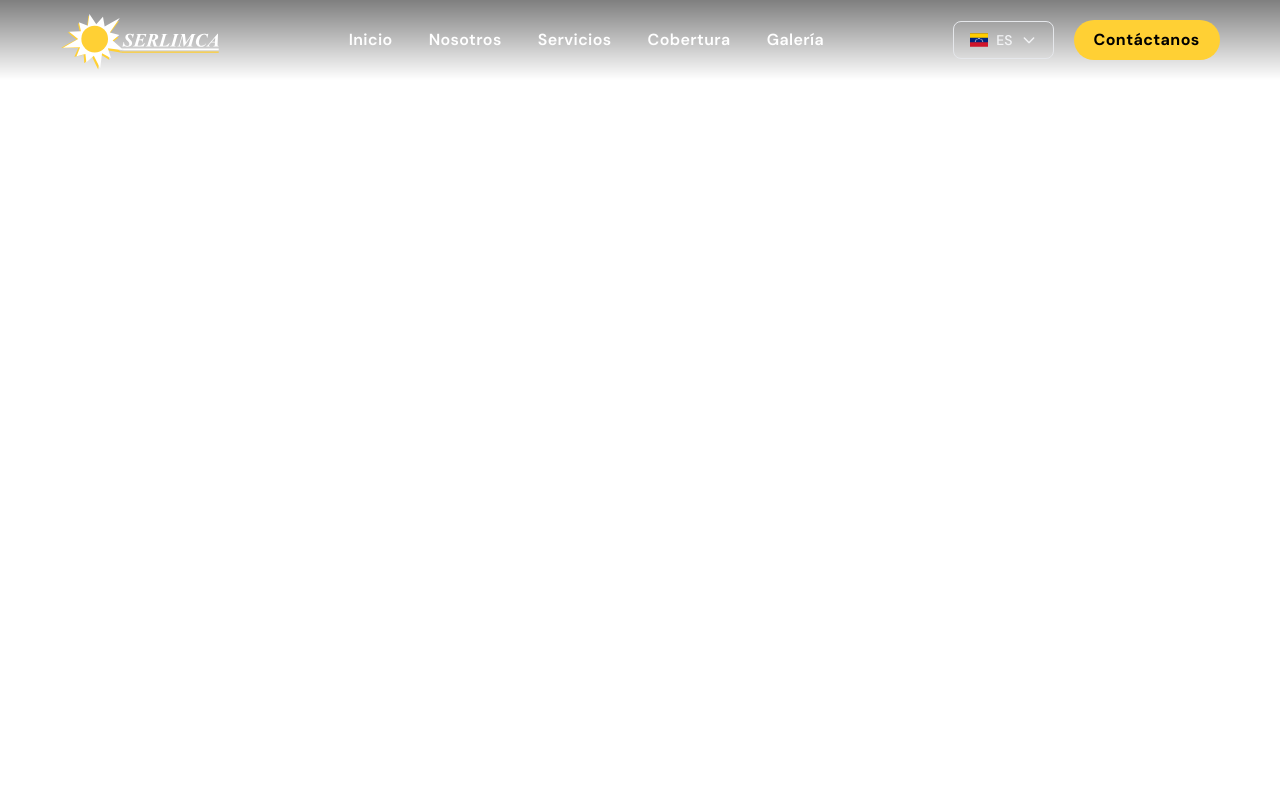
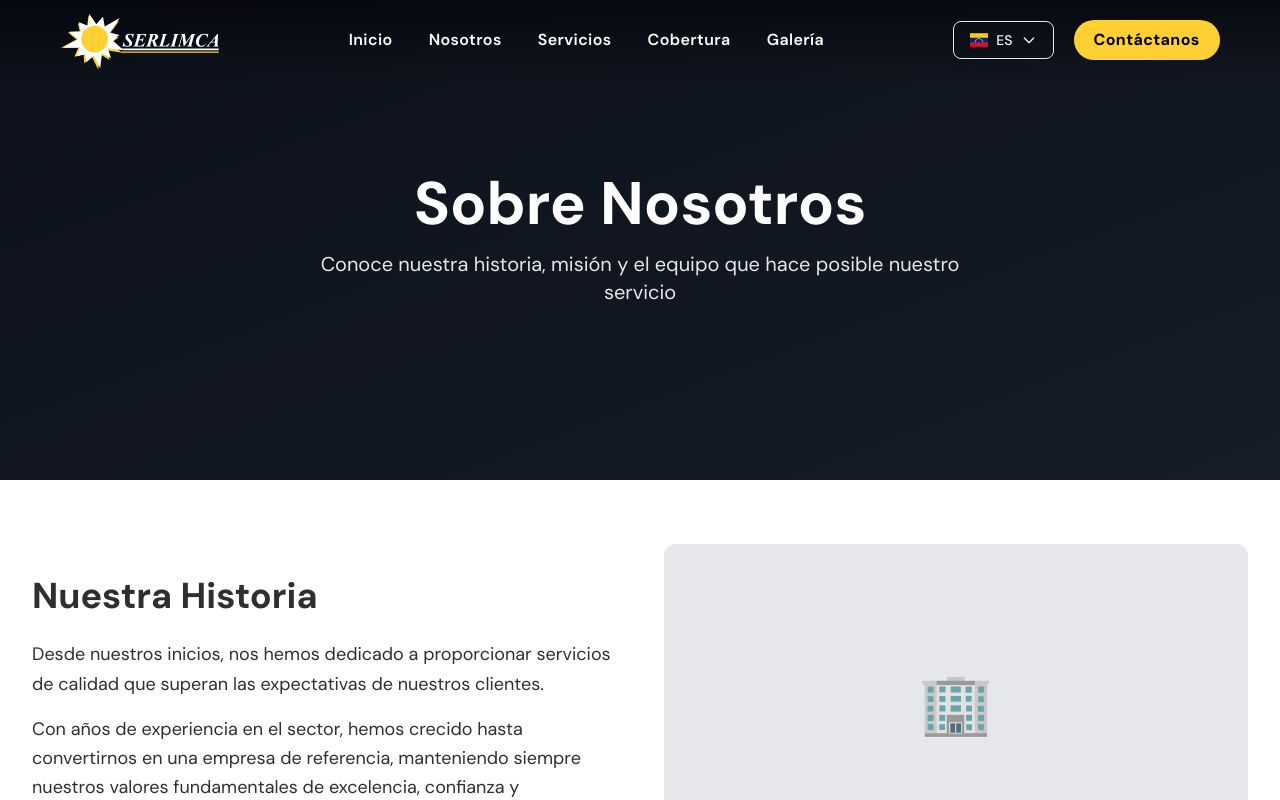
Before and after one commit to luis-alvarezf10/serlimca-page, a React (Vite) app: page /aboutus in a window 1280 px wide. Shown: the top 800 px of the page. Built offline with nearby package versions, Linux system fonts and the light colour scheme.

Commit message:
seccion de nosotros

```diff
--- a/src/App.jsx
+++ b/src/App.jsx
@@ -1,6 +1,7 @@
 import { Routes, Route } from 'react-router-dom'
 import Header from './components/Header'
 import Home from './pages/home/Home'
+import About from './pages/About'
 import Servicios from './pages/Servicios'
 import Contacto from './pages/Contacto'
 
@@ -11,6 +12,7 @@ function App() {
       <main className="w-full">
         <Routes>
           <Route path="/" element={<Home />} />
+          <Route path="/aboutus" element={<About />} />
           <Route path="/servicios" element={<Servicios />} />
           <Route path="/contacto" element={<Contacto />} />
         </Routes>
--- a/src/components/Header.jsx
+++ b/src/components/Header.jsx
@@ -1,5 +1,5 @@
 import { useState, useEffect } from 'react'
-import { Link } from 'react-router-dom'
+import { Link, useLocation, useNavigate } from 'react-router-dom'
 import { useLanguage } from '../context/LanguageContext'
 import logo from '../assets/normal-logo.svg'
 import logoWhite from '../assets/white-logo.svg'
@@ -16,14 +16,37 @@ export default function Header() {
   const [menuOpen, setMenuOpen] = useState(false)
   const [langDropdownOpen, setLangDropdownOpen] = useState(false)
   const { language, setLanguage, t } = useLanguage()
+  const location = useLocation()
+  const navigate = useNavigate()
 
   const navLinks = [
-    { to: '/', label: t('nav.home') },
-    { to: '/aboutus', label: t('nav.about') },
-    { to: '/services', label: t('nav.services') },
-    { to: '/coverage', label: t('nav.coverage') },
-    { to: '/galley', label: t('nav.gallery') }
+    { to: '/', label: t('nav.home'), type: 'route' },
+    { to: '#nosotros', label: t('nav.about'), type: 'scroll' },
+    { to: '/services', label: t('nav.services'), type: 'route' },
+    { to: '/coverage', label: t('nav.coverage'), type: 'route' },
+    { to: '/galley', label: t('nav.gallery'), type: 'route' }
   ]
+
+  const handleNavClick = (e, link) => {
+    if (link.type === 'scroll') {
+      e.preventDefault()
+      if (location.pathname !== '/') {
+        navigate('/')
+        setTimeout(() => {
+          const element = document.querySelector(link.to)
+          if (element) {
+            element.scrollIntoView({ behavior: 'smooth', block: 'start' })
+          }
+        }, 100)
+      } else {
+        const element = document.querySelector(link.to)
+        if (element) {
+          element.scrollIntoView({ behavior: 'smooth', block: 'start' })
+        }
+      }
+      setMenuOpen(false)
+    }
+  }
 
   useEffect(() => {
     const handleScroll = () => {
@@ -45,11 +68,52 @@ export default function Header() {
         {/* Desktop Menu */}
 
         <div className="flex gap-5 hidden md:flex md:block">
-          {navLinks.map((link) => (
-            <Link className={`px-2 py-1 font-semibold rounded-lg tracking-wide ${isScrolled ? 'hover:bg-gray-300' : 'text-white hover:bg-white/10'}`} key={link.to} to={link.to}>
-              {link.label}
-            </Link>
-          ))}
+          {navLinks.map((link) => {
+            const isActive = link.type === 'scroll'
+              ? location.pathname === '/' && location.hash === link.to
+              : location.pathname === link.to
+
+            if (link.type === 'scroll') {
+              return (
+                <a
+                  href={link.to}
+                  onClick={(e) => handleNavClick(e, link)}
+                  className={`relative px-2 py-1 font-semibold rounded-lg tracking-wide transition-colors cursor-pointer ${
+                    isActive
+                      ? 'text-primary'
+                      : isScrolled
+                        ? 'hover:bg-gray-300'
+                        : 'text-white hover:bg-white/10'
+                  }`}
+                  key={link.to}
+                >
+                  {link.label}
+                  {isActive && (
+                    <span className="absolute bottom-0 left-0 right-0 h-1 bg-primary rounded-full"></span>
+                  )}
+                </a>
+              )
+            }
+
+            return (
+              <Link
+                className={`relative px-2 py-1 font-semibold rounded-lg tracking-wide transition-colors ${
+                  isActive
+                    ? 'text-primary'
+                    : isScrolled
+                      ? 'hover:bg-gray-300'
+                      : 'text-white hover:bg-white/10'
+                }`}
+                key={link.to}
+                to={link.to}
+              >
+                {link.label}
+                {isActive && (
+                  <span className="absolute bottom-0 left-0 right-0 h-1 bg-primary rounded-full"></span>
+                )}
+              </Link>
+            )
+          })}
         </div>
 
         <div className='flex items-center justify-center gap-5'>
@@ -109,12 +173,46 @@ export default function Header() {
 
       {/* Mobile Menu */}
       {menuOpen && (
-        <div>
-          {navLinks.map((link) => (
-            <Link key={link.to} to={link.to} onClick={() => setMenuOpen(false)}>
-              {link.label}
-            </Link>
-          ))}
+        <div className="md:hidden bg-white shadow-lg">
+          {navLinks.map((link) => {
+            const isActive = link.type === 'scroll'
+              ? location.pathname === '/' && location.hash === link.to
+              : location.pathname === link.to
+
+            if (link.type === 'scroll') {
+              return (
+                <a
+                  key={link.to}
+                  href={link.to}
+                  onClick={(e) => handleNavClick(e, link)}
+                  className={`relative block px-6 py-3 font-semibold cursor-pointer ${
+                    isActive ? 'text-primary bg-gray-100' : 'hover:bg-gray-50'
+                  }`}
+                >
+                  {link.label}
+                  {isActive && (
+                    <span className="absolute bottom-0 left-0 right-0 h-1 bg-primary"></span>
+                  )}
+                </a>
+              )
+            }
+
+            return (
+              <Link
+                key={link.to}
+                to={link.to}
+                onClick={() => setMenuOpen(false)}
+                className={`relative block px-6 py-3 font-semibold ${
+                  isActive ? 'text-primary bg-gray-100' : 'hover:bg-gray-50'
+                }`}
+              >
+                {link.label}
+                {isActive && (
+                  <span className="absolute bottom-0 left-0 right-0 h-1 bg-primary"></span>
+                )}
+              </Link>
+            )
+          })}
         </div>
       )}
     </header>
--- a/src/pages/About.jsx
+++ b/src/pages/About.jsx
@@ -1,24 +1,141 @@
+import { useLanguage } from '../context/LanguageContext'
+
 function About() {
+  const { t } = useLanguage()
+
   return (
-    <div className="container mx-auto px-6 py-12">
-      <div className="max-w-4xl mx-auto">
-        <h1 className="text-5xl font-bold mb-6">Acerca de Nosotros</h1>
-        <p className="text-xl text-gray-300 mb-8">
-          Conoce más sobre nuestra empresa y equipo.
-        </p>
+    <div className="w-full">
+      {/* Hero Section */}
+      <section className="relative h-[60vh] flex items-center justify-center bg-gradient-to-br from-gray-900 to-gray-800">
+        <div className="absolute inset-0 bg-black/30"></div>
+        <div className="relative z-10 text-center px-6">
+          <h1 className="text-5xl md:text-6xl font-bold text-white mb-4">
+            Sobre Nosotros
+          </h1>
+          <p className="text-xl text-gray-200 max-w-2xl mx-auto">
+            Conoce nuestra historia, misión y el equipo que hace posible nuestro servicio
+          </p>
+        </div>
+      </section>
 
-        <div className="space-y-8">
-          {[1, 2, 3].map((item) => (
-            <div key={item} className="bg-gray-800 p-6 rounded-lg">
-              <h2 className="text-2xl font-semibold mb-3">Información {item}</h2>
-              <p className="text-gray-400">
-                Lorem ipsum dolor sit amet, consectetur adipiscing elit.
-                Sed do eiusmod tempor incididunt ut labore et dolore magna aliqua.
+      {/* Nuestra Historia */}
+      <section className="py-16 px-8 max-w-7xl mx-auto">
+        <div className="grid md:grid-cols-2 gap-12 items-center">
+          <div>
+            <h2 className="text-4xl font-bold mb-6">Nuestra Historia</h2>
+            <p className="text-lg leading-relaxed mb-4">
+              Desde nuestros inicios, nos hemos dedicado a proporcionar servicios de calidad
+              que superan las expectativas de nuestros clientes.
+            </p>
+            <p className="text-lg leading-relaxed">
+              Con años de experiencia en el sector, hemos crecido hasta convertirnos en
+              una empresa de referencia, manteniendo siempre nuestros valores fundamentales
+              de excelencia, confianza y compromiso.
+            </p>
+          </div>
+          <div className="bg-gray-200 h-80 rounded-xl flex items-center justify-center">
+            <span className="text-6xl">🏢</span>
+          </div>
+        </div>
+      </section>
+
+      {/* Misión y Visión */}
+      <section className="py-16 px-8 bg-gray-50">
+        <div className="max-w-7xl mx-auto">
+          <div className="grid md:grid-cols-2 gap-8">
+            {/* Misión */}
+            <div className="bg-white p-8 rounded-xl shadow-lg">
+              <div className="text-5xl mb-4">🎯</div>
+              <h3 className="text-3xl font-bold mb-4">Nuestra Misión</h3>
+              <p className="text-lg leading-relaxed">
+                Proporcionar servicios excepcionales que impulsen el éxito de nuestros clientes,
+                manteniendo los más altos estándares de calidad y profesionalismo en cada proyecto.
               </p>
             </div>
-          ))}
+
+            {/* Visión */}
+            <div className="bg-white p-8 rounded-xl shadow-lg">
+              <div className="text-5xl mb-4">🚀</div>
+              <h3 className="text-3xl font-bold mb-4">Nuestra Visión</h3>
+              <p className="text-lg leading-relaxed">
+                Ser líderes reconocidos en el sector, innovando constantemente y expandiendo
+                nuestros servicios para satisfacer las necesidades cambiantes del mercado.
+              </p>
+            </div>
+          </div>
         </div>
-      </div>
+      </section>
+
+      {/* Valores */}
+      <section className="py-16 px-8 max-w-7xl mx-auto">
+        <h2 className="text-4xl font-bold text-center mb-12">Nuestros Valores</h2>
+        <div className="grid md:grid-cols-3 gap-8">
+          <div className="text-center p-6">
+            <div className="text-5xl mb-4">💎</div>
+            <h3 className="text-2xl font-semibold mb-3">Excelencia</h3>
+            <p className="leading-relaxed">
+              Nos esforzamos por la perfección en cada detalle de nuestro trabajo
+            </p>
+          </div>
+
+          <div className="text-center p-6">
+            <div className="text-5xl mb-4">🤝</div>
+            <h3 className="text-2xl font-semibold mb-3">Confianza</h3>
+            <p className="leading-relaxed">
+              Construimos relaciones duraderas basadas en la transparencia y honestidad
+            </p>
+          </div>
+
+          <div className="text-center p-6">
+            <div className="text-5xl mb-4">⚡</div>
+            <h3 className="text-2xl font-semibold mb-3">Innovación</h3>
+            <p className="leading-relaxed">
+              Adoptamos nuevas tecnologías y métodos para mejorar continuamente
+            </p>
+          </div>
+        </div>
+      </section>
+
+      {/* Equipo */}
+      <section className="py-16 px-8 bg-gray-50">
+        <div className="max-w-7xl mx-auto">
+          <h2 className="text-4xl font-bold text-center mb-12">Nuestro Equipo</h2>
+          <div className="grid md:grid-cols-3 gap-8">
+            {[1, 2, 3].map((member) => (
+              <div key={member} className="bg-white rounded-xl overflow-hidden shadow-lg">
+                <div className="bg-gray-300 h-64 flex items-center justify-center">
+                  <span className="text-6xl">👤</span>
+                </div>
+                <div className="p-6">
+                  <h3 className="text-xl font-bold mb-2">Nombre del Miembro</h3>
+                  <p className="text-primary font-semibold mb-3">Cargo</p>
+                  <p className="text-gray-600">
+                    Profesional con amplia experiencia en el sector
+                  </p>
+                </div>
+              </div>
+            ))}
+          </div>
+        </div>
+      </section>
+
+      {/* CTA Section */}
+      <section className="py-16 px-8 bg-primary">
+        <div className="max-w-4xl mx-auto text-center">
+          <h2 className="text-4xl font-bold text-black mb-6">
+            ¿Listo para trabajar con nosotros?
+          </h2>
+          <p className="text-xl text-black/80 mb-8">
+            Contáctanos hoy y descubre cómo podemos ayudarte
+          </p>
+          <a
+            href="/contacto"
+            className="inline-block bg-black text-white px-8 py-4 rounded-full font-bold text-lg hover:bg-gray-800 transition-colors"
+          >
+            Contáctanos
+          </a>
+        </div>
+      </section>
     </div>
   )
 }
--- a/src/pages/home/Home.jsx
+++ b/src/pages/home/Home.jsx
@@ -1,9 +1,37 @@
 import HeroSection from './components/HeroSection'
+import { Link } from 'react-router-dom'
 
 export default function Home() {
   return (
     <div className='w-full'>
       <HeroSection/>
+
+      {/* Nosotros Section */}
+      <section id="nosotros" className="py-16 px-8 max-w-7xl mx-auto">
+        <div className="grid md:grid-cols-2 gap-12 items-center">
+          <div className="bg-gray-200 h-96 rounded-xl flex items-center justify-center">
+            <span className="text-8xl">🏢</span>
+          </div>
+
+          <div>
+            <h2 className="text-4xl font-bold mb-6">Sobre Nosotros</h2>
+            <p className="text-lg leading-relaxed mb-4">
+              Somos una empresa comprometida con la excelencia y la calidad en cada uno de nuestros servicios.
+            </p>
+            <p className="text-lg leading-relaxed mb-6">
+              Con años de experiencia en el sector, nos hemos consolidado como líderes,
+              ofreciendo soluciones confiables y profesionales que superan las expectativas de nuestros clientes.
+            </p>
+            <Link
+              to="/aboutus"
+              className="inline-block bg-primary text-black px-8 py-3 rounded-full font-bold hover:bg-primary/90 transition-colors"
+            >
+              Ver más
+            </Link>
+          </div>
+        </div>
+      </section>
+
       {/* Servicios Section */}
       <section className="py-16 px-8 max-w-7xl mx-auto">
         <h2 className="text-4xl font-bold text-center mb-12">
```
